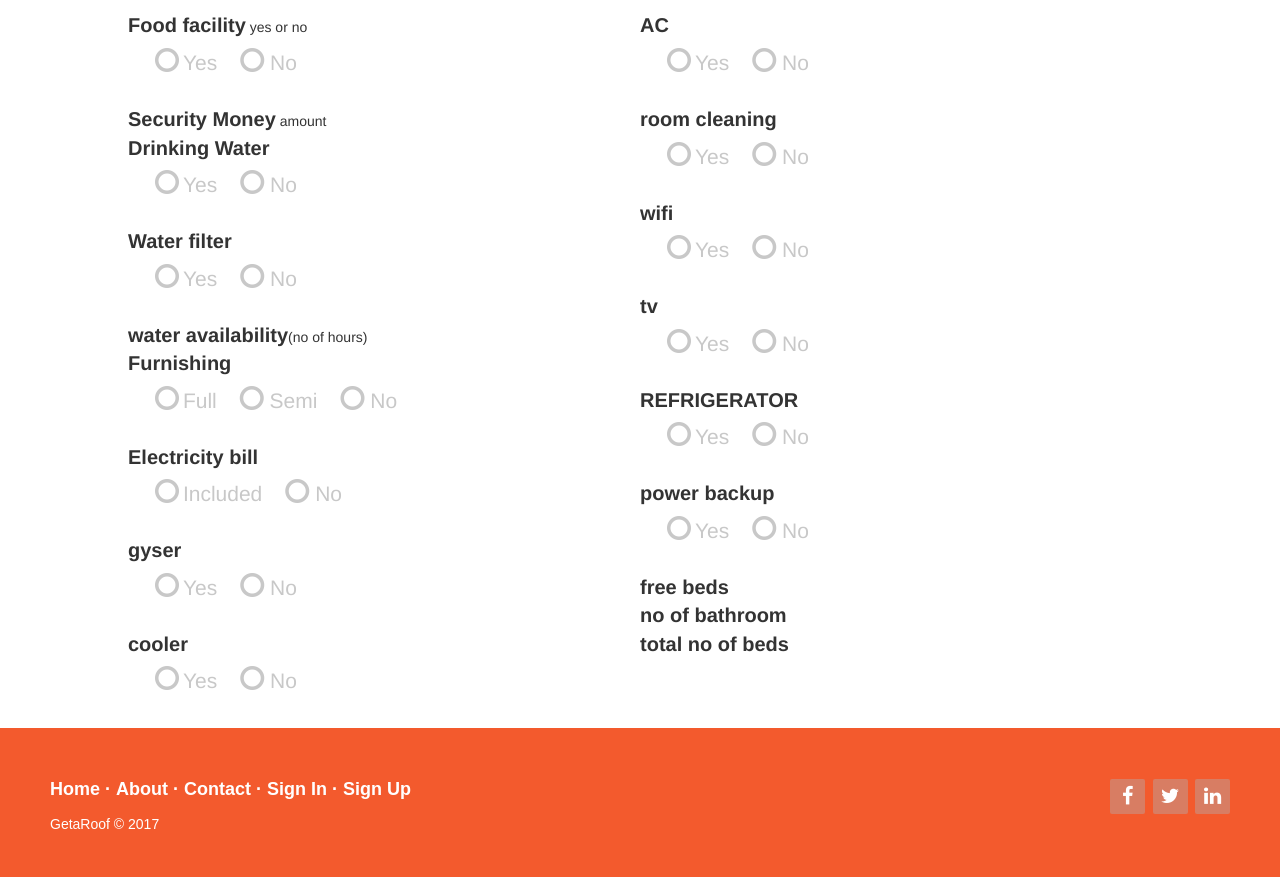
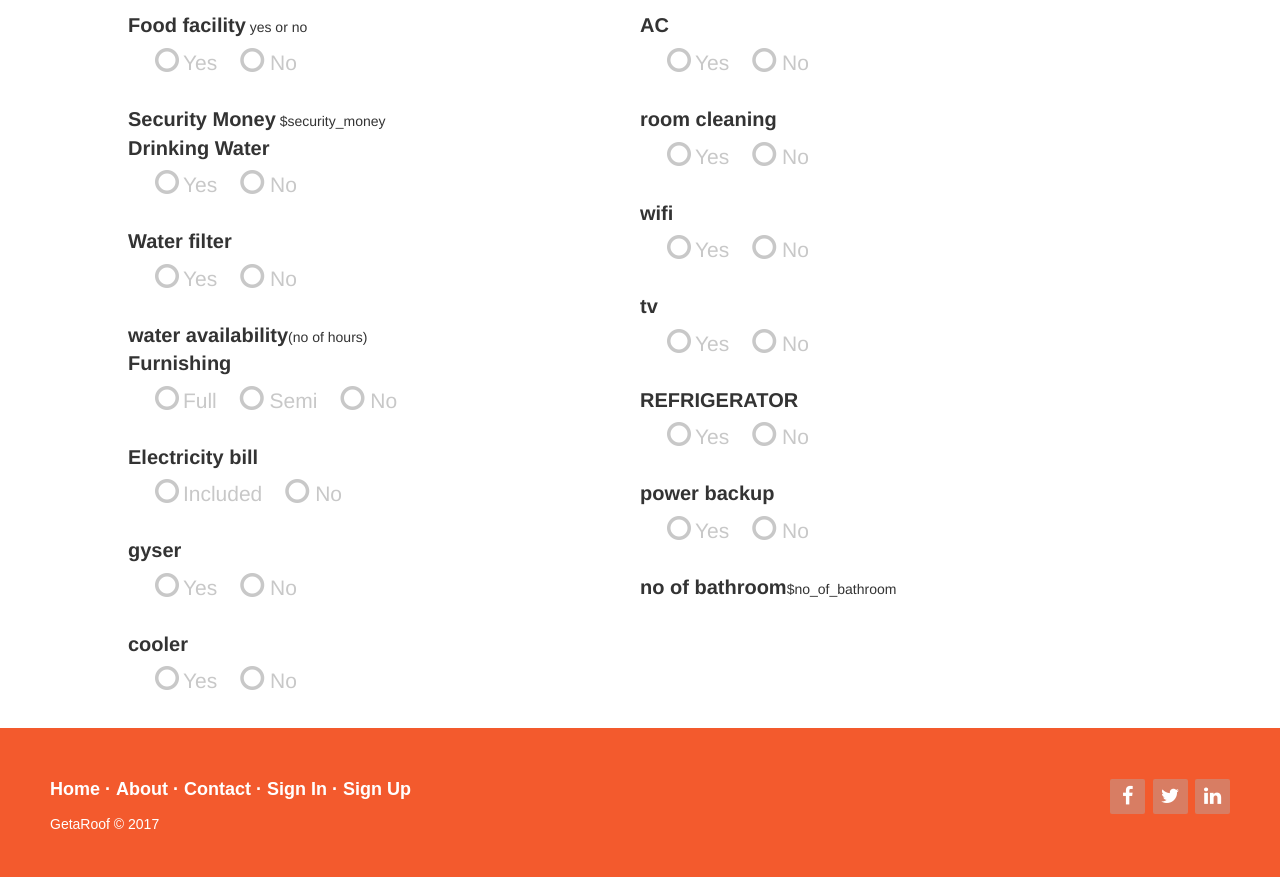
Before and after one commit to anonymous043044/getaroof, a CodeIgniter app: page /database/index.php/property/viewproperty in a window 1280 px wide; the page is wider, and only the part inside the window is pictured. Shown: the part 474-1351 px from the top of that part. Run offline with CodeIgniter, Linux system fonts and the light colour scheme; data that the repository does not hold is empty; some libraries are stand-ins or nearby versions.

Commit message:
some changes

```diff
--- a/application/views/property_detail.php
+++ b/application/views/property_detail.php
@@ -315,7 +315,7 @@ $power = "0";
 		</div>
 
 		<br>
-		<span id="question">Security Money</span> amount<br>
+		<span id="question">Security Money</span> $security_money<br>
 		<span id="question">Drinking Water</span>
 		<div class="container">
 			<div class="row">
@@ -530,9 +530,9 @@ $power = "0";
 		</div>
 	</div>
 </div><br>
-<span id="question">free beds </span><br>
-<span id="question">no of bathroom</span><br>
-<span id="question">total no of beds </span><br>
+<span id="question">no of bathroom</span>$no_of_bathroom<br>
+<!-- <span id="question">free beds </span><br>
+<span id="question">total no of beds </span><br> -->
 
 </div>
 <div id="lower"></div>
```
